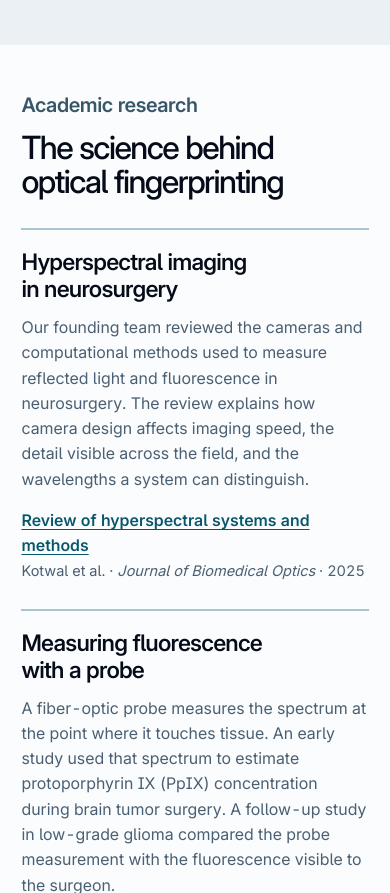
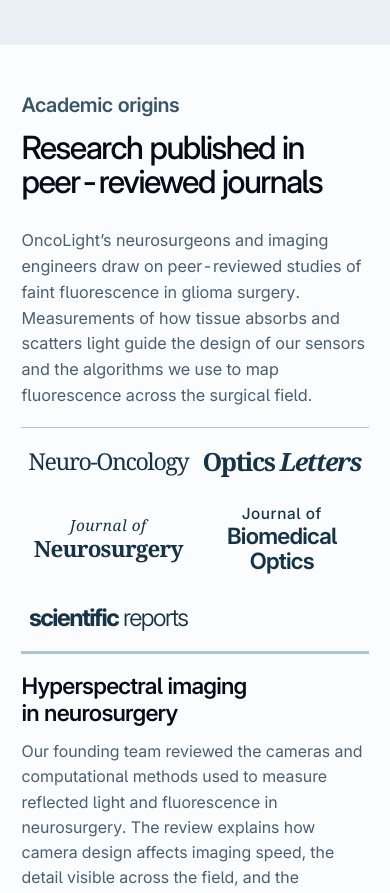
Before and after one commit to pabloavaldes/oncolight-website, a plain HTML site: page science/index.html in a window 390 px wide. Shown: the part 3111-4004 px from the top of the page. Drawn offline with Linux system fonts and the light colour scheme.

Commit message:
Add files via upload

```diff
--- a/science/index.html
+++ b/science/index.html
@@ -72,8 +72,16 @@
 
   <section class="sc-research" id="academic-research" aria-labelledby="sc-research-title">
     <div class="wrap sc-source">
-      <p class="section-label">Academic research</p>
-      <h2 id="sc-research-title">The science behind optical fingerprinting</h2>
+      <p class="section-label">Academic origins</p>
+      <h2 id="sc-research-title">Research published in peer-reviewed journals</h2>
+      <p class="academic-lede">OncoLight’s neurosurgeons and imaging engineers draw on peer-reviewed studies of faint fluorescence in glioma surgery. Measurements of how tissue absorbs and scatters light guide the design of our sensors and the algorithms we use to map fluorescence across the surgical field.</p>
+      <ul class="journal-strip" aria-label="Selected peer-reviewed studies behind OncoLight’s optical fingerprinting platforms">
+        <li><a href="https://pubmed.ncbi.nlm.nih.gov/42969398/" class="journal-no" aria-label="Neuro-Oncology, fluorescence and diffuse reflectance spectroscopy in glioma surgery, 2026">Neuro-Oncology</a></li>
+        <li><a href="https://pubmed.ncbi.nlm.nih.gov/23903142/" class="journal-ol" aria-label="Optics Letters, wide-field quantitative fluorescence imaging, 2013">Optics <em>Letters</em></a></li>
+        <li><a href="https://pubmed.ncbi.nlm.nih.gov/26140489/" class="journal-jns" aria-label="Journal of Neurosurgery, quantitative PpIX fluorescence in low-grade glioma surgery, 2015"><span>Journal of</span> Neurosurgery</a></li>
+        <li><a href="https://pubmed.ncbi.nlm.nih.gov/22112112/" class="journal-jbo" aria-label="Journal of Biomedical Optics, combined fluorescence and reflectance spectroscopy, 2011"><span>Journal of</span> Biomedical Optics</a></li>
+        <li><a href="https://pubmed.ncbi.nlm.nih.gov/23152935/" class="journal-sr" aria-label="Scientific Reports, quantitative spectrally resolved fluorescence imaging, 2012"><span>scientific</span> reports</a></li>
+      </ul>
       <div class="sc-studies">
         <article>
           <h3>Hyperspectral imaging in neurosurgery</h3>
--- a/site.css
+++ b/site.css
@@ -152,12 +152,12 @@ h3 {font-size:clamp(1.35rem,2.2vw,2rem);letter-spacing:-.035em;line-height:1.17;
 .journal-jns span,.journal-jbo span {display:block;font-size:.96rem;letter-spacing:.035em;font-weight:500;margin-bottom:.12rem;}
 .journal-jns span {font-style:italic;}
 .support-strip {padding-block:clamp(2.8rem,5.3vw,5.5rem);background:white;}
-.support-layout {display:grid;gap:clamp(.8rem,1.4vw,1.35rem);max-width:64rem;}
+.support-layout {display:grid;gap:clamp(.8rem,1.4vw,1.35rem);}
 .support-identity {display:grid;justify-items:center;gap:clamp(.35rem,.8vw,.65rem);text-align:center;}
-.support-identity .section-label {margin-bottom:0;}
+.support-identity .section-label {justify-self:start;text-align:left;margin-bottom:0;}
 .support-mark {width:min(100%,28rem);padding-inline:clamp(.5rem,2vw,1.5rem);background:white;}
 .support-mark img {display:block;width:100%;height:auto;}
-.support-awards {display:grid;grid-template-columns:repeat(2,minmax(0,1fr));gap:clamp(1.5rem,3vw,3rem);}
+.support-awards {width:min(100%,64rem);margin-inline:auto;display:grid;grid-template-columns:repeat(2,minmax(0,1fr));gap:clamp(1.5rem,3vw,3rem);}
 .support-awards article {border-top:2px solid #a5c6d1;padding-top:.8rem;}
 .award-label {font-size:.93rem;color:#3d6578;font-weight:590;margin-bottom:.6rem;}
 .support-awards h3 {font-size:clamp(1.25rem,2vw,1.65rem);}
```
Also changed, not shown: index.html (+3 -3 lines).
